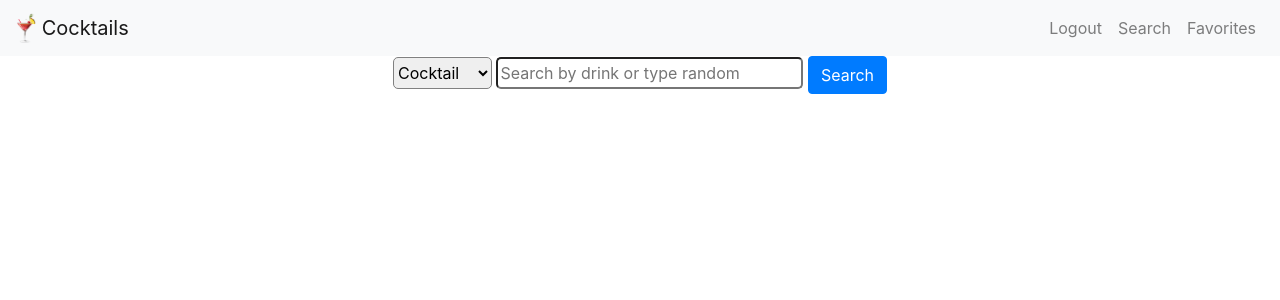
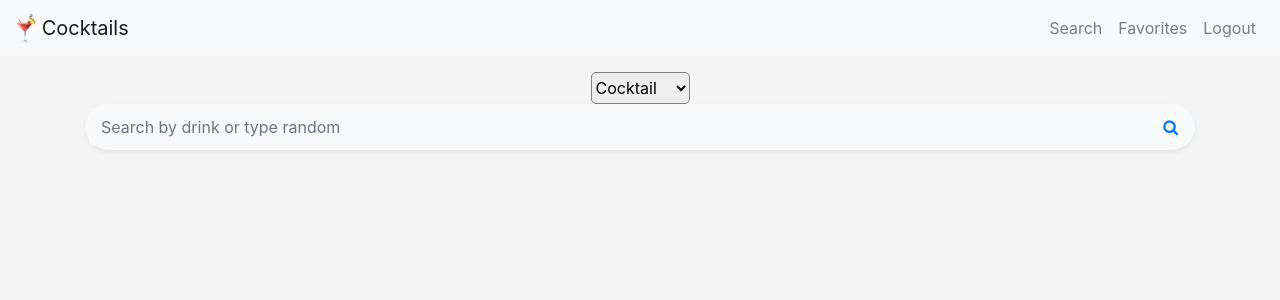
Before and after one commit to ChainsawRambo/NJIT-IT490, a Flask app: template frontend/templates/userpage.html in a window 1280 px wide. Shown: the top 300 px of the page. Run offline with Flask 2, Linux system fonts and the light colour scheme; the template is opened without the code that fills it, so the values that code supplies are empty; some libraries are stand-ins or nearby versions.

Commit message:
Front end improvements

```diff
--- /dev/null
+++ b/frontend/static/styles/userpage.css
@@ -0,0 +1,77 @@
+body {
+  background-color: #f5f5f5;
+  height: 100%;
+}
+.cocktailimage {
+  width: 100px;
+  height: 100px;
+}
+.searcharea {
+  text-align: center;
+}
+.form-control:focus {
+  box-shadow: none;
+}
+
+.form-control-underlined {
+  border-width: 0;
+  border-bottom-width: 1px;
+  border-radius: 0;
+  padding-left: 0;
+}
+
+input {
+  width: 70%;
+  border: 1px solid grey;
+  border-radius: 5px;
+  box-sizing: border-box;
+  height: 2em;
+}
+input:focus {
+  outline: 1px solid lightskyblue;
+}
+.btnbtn-primary1 {
+  background-color: yellow;
+  color: black;
+  border: solid yellow;
+  border-radius: 4px;
+  height: 2em;
+}
+.btnbtn-primary2 {
+  background-color: black;
+  color: white;
+  border: solid yellow;
+  border-radius: 4px;
+  height: 2em;
+}
+select,
+option {
+  border: 1px solid grey;
+  border-radius: 5px;
+  box-sizing: border-box;
+  height: 2em;
+}
+select:focus,
+option:focus {
+  outline: 1px solid lightskyblue;
+}
+
+.searchresult1 {
+  display: flex;
+  align-items: center;
+  flex-direction: column;
+}
+
+.searchresult1 > p {
+  text-align: center;
+  width: 70%;
+}
+
+.searchresult2 {
+  display: flex;
+  justify-content: center;
+}
+
+.searchresult2 > div {
+  margin: 40px;
+}
--- a/frontend/templates/base.html
+++ b/frontend/templates/base.html
@@ -7,7 +7,7 @@
     <title>{% block title %}{% endblock %}</title>
   </head>
   <body>
-    <nav class="navbar navbar-expand-lg navbar-light bg-light">
+    <nav class="navbar navbar-expand-lg navbar-light bg-light mb-3">
             <a class="navbar-brand">
               <img src="{{url_for('static', filename='cocktail.png')}}" width="20" height="30" class="d-inline-block align-top" alt="cocktail-image">
               Cocktails
@@ -17,14 +17,14 @@
                     <span class="navbar-text">{{ session['email'] }}</span>
                 </li>
                 <li class="nav-item">
-                    <a class="nav-link" href="/logout">Logout</a>
-                </li>
-                <li class="nav-item">
                     <a class="nav-link" href="/userpage">Search</a>
                 </li>
                 <li class="nav-item">
                     <a class="nav-link" href="/favorites">Favorites</a>
                 </li>
+                <li class="nav-item">
+                  <a class="nav-link" href="/logout">Logout</a>
+              </li>
             </ul>
         </nav>
         <div class="container">
--- a/frontend/templates/userpage.html
+++ b/frontend/templates/userpage.html
@@ -3,83 +3,24 @@
 {% block title %}Search{% endblock %}
 
 {% block content %}
-<style>
-  body{
-    background-color: #F5F5F5
-    height: 100%
-  }
-  .cocktailimage{
-    width: 100px;
-    height: 100px;
-  }
-  .searcharea{
-    text-align: center
-  }
-  input{
-    width:70%
-    border: 1px solid grey;
-    border-radius: 5px;
-    box-sizing: border-box;
-    height:2em;
-  }
-  input:focus{
-    outline: 1px solid lightskyblue;
-  }
-  .btnbtn-primary1{
-    background-color:yellow;
-    color:black;
-    border: solid yellow;
-    border-radius: 4px;
-    height:2em;
-  }
-  .btnbtn-primary2{
-    background-color:black;
-    color:white;
-    border: solid yellow;
-    border-radius: 4px;
-    height:2em;
-  }
-  select,option{
-    border: 1px solid grey;
-    border-radius: 5px;
-    box-sizing: border-box;
-    height:2em;
-  }
-  select:focus, option:focus{
-    outline: 1px solid lightskyblue;
-  }
-
-
-  .searchresult1{
-    display: flex;
-    align-items: center;
-    flex-direction: column;
-  }
-
-  .searchresult1 > p{
-    text-align: center;
-    width: 70%
-  }
-
-  .searchresult2{
-    display:flex;
-    justify-content: center;
-  }
-
-  .searchresult2 > div{
-    margin: 40px;
-  }
-
-</style>
-
+<link rel= "stylesheet" type= "text/css" href= "{{ url_for('static',filename='styles/userpage.css') }}">
+<link rel="stylesheet" href="https://cdnjs.cloudflare.com/ajax/libs/font-awesome/4.7.0/css/font-awesome.min.css">
 <div class="searcharea">
   <form class="form-register" method="post">
-    <select name="dropdownvalue">
-      <option value="cocktail_name">Cocktail</option>
-      <option value="ingredient_name">Ingredient</option>
-    </select>
-    <input type="text" size="25" placeholder="Search by drink or type random" name="searchfield">
-    <button class="btn btn-primary" type="submit" name="btn1" val="search">Search</button>
+    <div>
+      <select name="dropdownvalue">
+        <option value="cocktail_name">Cocktail</option>
+        <option value="ingredient_name">Ingredient</option>
+      </select>
+      <div class="p-1 bg-light rounded rounded-pill shadow-sm mb-4 mw-40 ">
+        <div class="input-group">
+          <input type="text" name="searchfield" placeholder="Search by drink or type random" aria-describedby="button-addon1" class="form-control border-0 bg-light">
+          <div class="input-group-append">
+            <button name="btn1" val="search" type="submit" class="btn btn-link text-primary"><i class="fa fa-search"></i></button>
+          </div>
+        </div>
+      </div>
+    </div>
   </form>
 </div>
 
```
Also changed, not shown: 1 other file.
